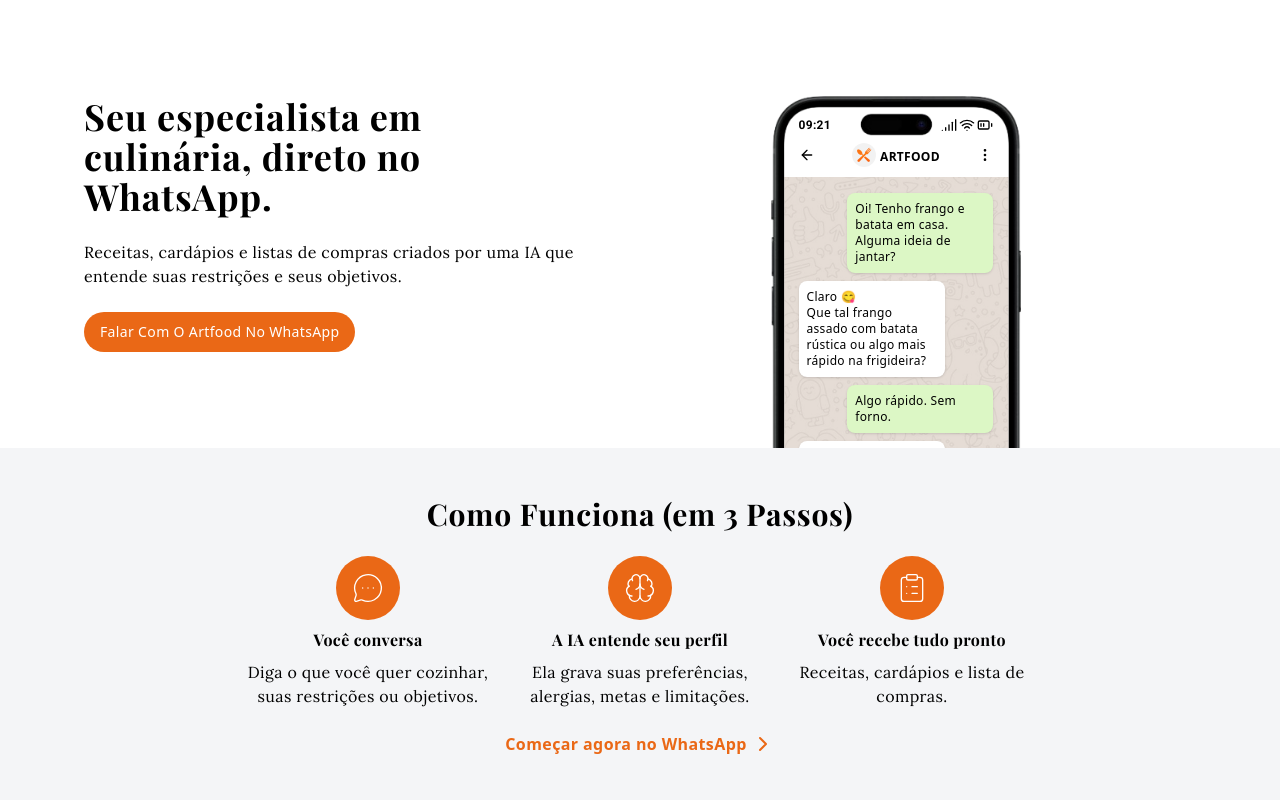
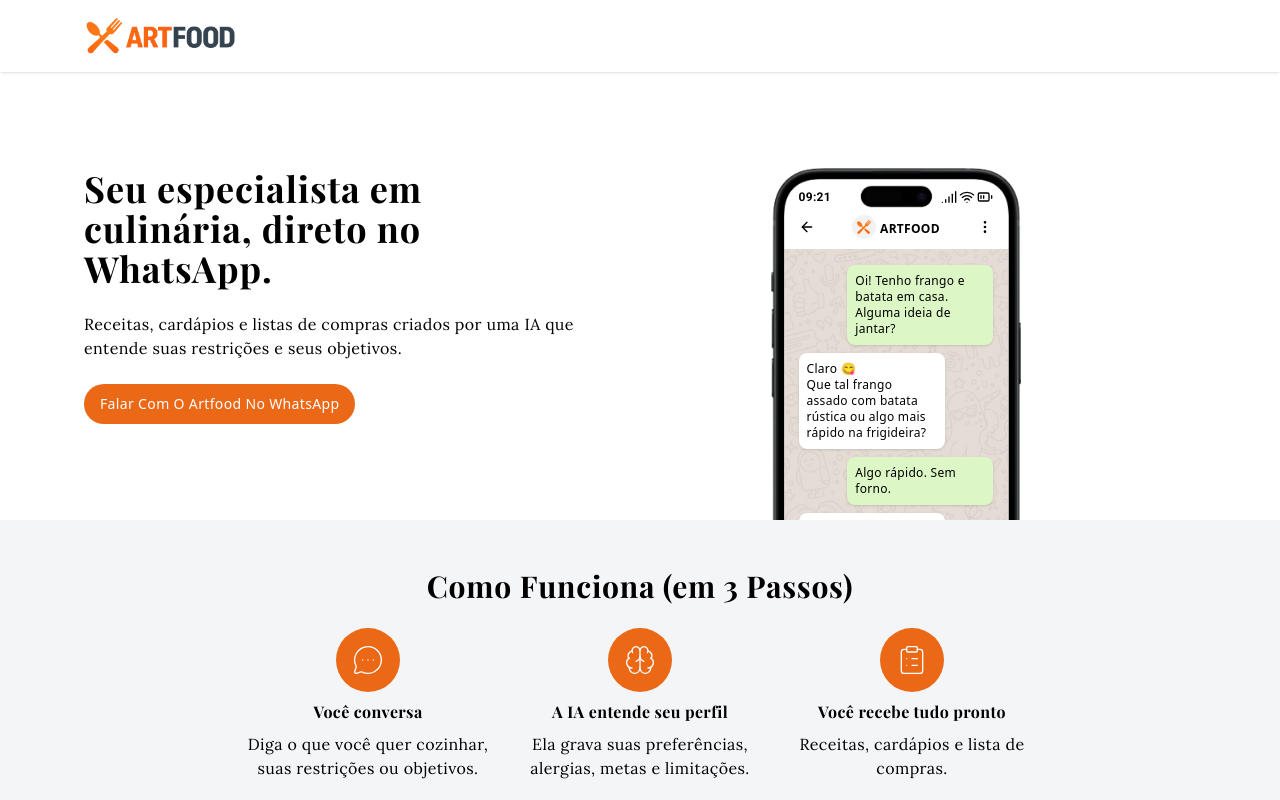
Before and after one commit to EduNunesGithub/art-food-landing-page, a Next.js app: page / in a window 1280 px wide. Shown: the top 800 px of the page. Built offline with nearby package versions, Linux system fonts and the light colour scheme.

Commit message:
feat(component): header

```diff
--- a/src/app/layout.tsx
+++ b/src/app/layout.tsx
@@ -1,6 +1,7 @@
 import type { Metadata } from "next";
 import { Lora, Playfair_Display, Roboto } from "next/font/google";
 import { twMerge } from "tailwind-merge";
+import { Header } from "@/components/header";
 import "@/app/globals.css";
 
 const lora = Lora({
@@ -41,6 +42,8 @@
           roboto.variable,
         )}
       >
+        <Header />
+
         {children}
       </body>
     </html>
--- /dev/null
+++ b/src/components/header/index.tsx
@@ -0,0 +1,21 @@
+import Image from "next/image";
+import Link from "next/link";
+import logoArtFood from "#/png/logo-art-food.png";
+
+export const Header = () => (
+  <header className="backdrop-blur-2xl bg-white flex items-center justify-center px-6 py-4 shadow sticky top-0 w-full z-50">
+    <div className="flex items-center max-w-278 w-full">
+      <Link className="flex h-fit items-center justify-center w-fit" href="#">
+        <Image
+          alt="Artfood"
+          className="h-10 object-contain w-auto"
+          height={56}
+          loading="lazy"
+          placeholder="blur"
+          src={logoArtFood}
+          width={256}
+        />
+      </Link>
+    </div>
+  </header>
+);
```
